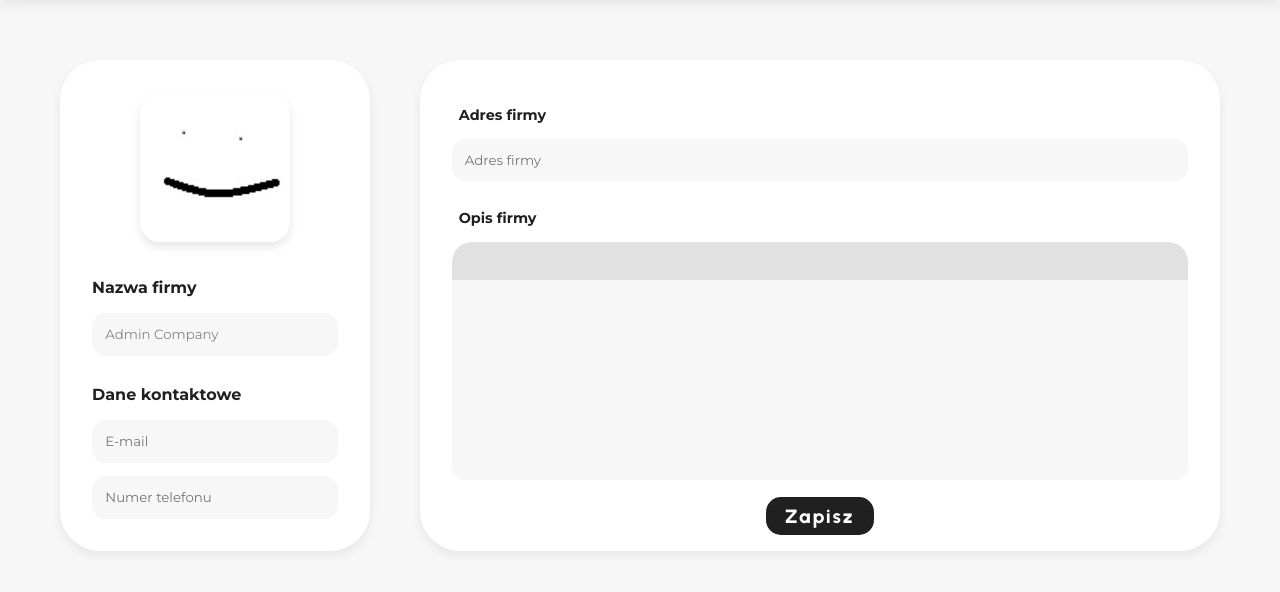
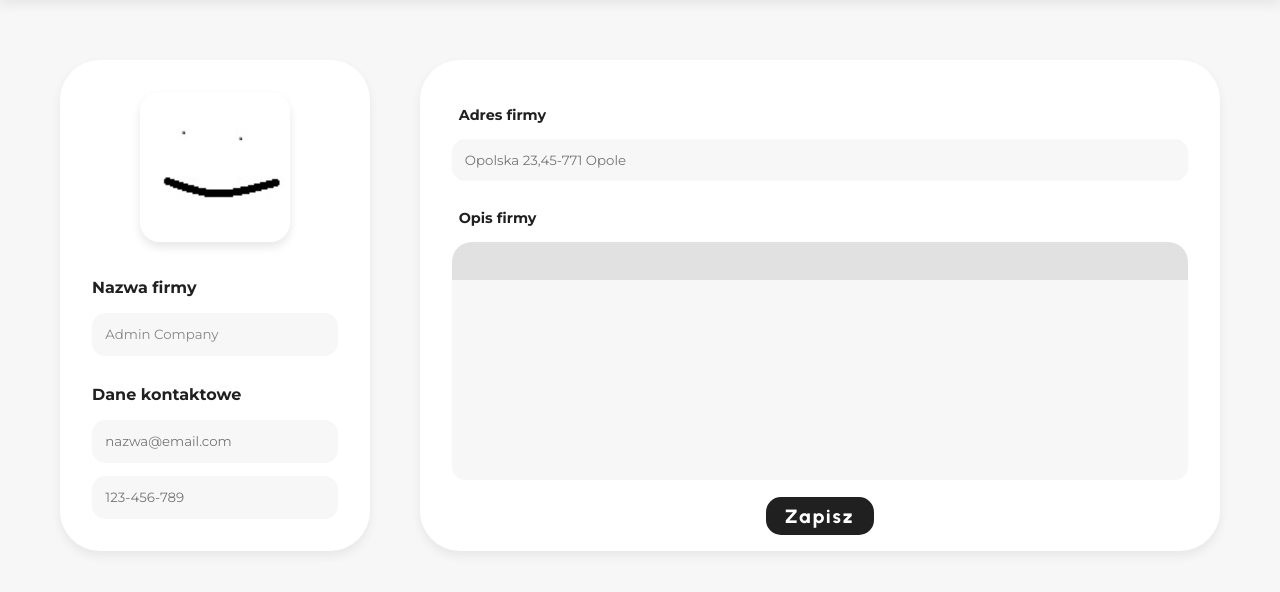
Before and after one commit to gimme-job-today/gimme-job-today, a Django app: page /edit-profile in a window 1280 px wide. Shown: the part 120-712 px from the top of the page. Run offline with Django 4.2, Linux system fonts and the light colour scheme; a user stored in the database is signed in; data comes from the database, SQL or seed files in the repository; some libraries are stand-ins or nearby versions.

Commit message:
naprawa błędu 4c oraz przesuwanie szczegółów ofert

```diff
--- a/job_offers/templates/job_offers/edit-profile.html
+++ b/job_offers/templates/job_offers/edit-profile.html
@@ -22,13 +22,13 @@
             </div>
             <div>
                 <p>Dane kontaktowe</p>
-                <input type="email" class="square__profile__info" name="CompanyContactEmailEdit" placeholder="E-mail" pattern="[a-z0-9._%+-]+@[a-z0-9.-]+\.[a-z]{2,}$" value="{{ request.user.company.email }}" required title="Format mail@nazwapoczty.com">
-                <input type="text" class="square__profile__info" name="CompanyContactPhoneNumberEdit" placeholder="Numer telefonu" pattern="[0-9]{3}-[0-9]{3}-[0-9]{3}" value="{{ request.user.company.phone_number }}" required title="Format 123-456-789.">
+                <input type="email" class="square__profile__info" name="CompanyContactEmailEdit" placeholder="nazwa@email.com" pattern="[a-z0-9._%+-]+@[a-z0-9.-]+\.[a-z]{2,}$" value="{{ request.user.company.email }}" required title="Format mail@nazwapoczty.com">
+                <input type="text" class="square__profile__info" name="CompanyContactPhoneNumberEdit" placeholder="123-456-789" pattern="[0-9]{3}-[0-9]{3}-[0-9]{3}" value="{{ request.user.company.phone_number }}" required title="Format 123-456-789.">
             </div>
         </div>
         <div class="square right">
             <p>Adres firmy</p>
-            <input type="text" class="square__profile__info" name="CompanyAddressEdit" placeholder="Adres firmy" value="{{ request.user.company.address }}" required minlength="10" maxlength="100">
+            <input type="text" class="square__profile__info" name="CompanyAddressEdit" placeholder="Opolska 23,45-771 Opole " value="{{ request.user.company.address }}" required minlength="10" maxlength="100">
             <p>Opis firmy</p>
             <div class="square-right__edit__profile__textarea">
                 <i class="fa-solid fa-b fa-sm"></i>
--- a/static/styles/index.css
+++ b/static/styles/index.css
@@ -249,6 +249,8 @@
   border: none;
   box-shadow: 0 0 0.5em #c7c7c7;
   background-color: #ffdf96;
+  top: 0.5em;
+  position: sticky;
 }
 .offer-details__tags {
   display: flex;
```
